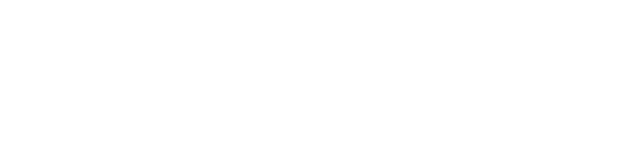
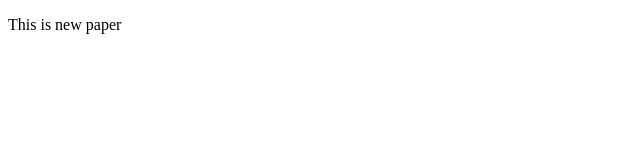
Before and after one commit to builehongthang/GIT, a plain HTML site: page index.html in a window 1280 px wide. Shown: the whole page, without its empty margins (0-640 px from the left). Drawn offline with Linux system fonts and the light colour scheme.

Commit message:
Update index.html
update thẻ p

```diff
--- a/index.html
+++ b/index.html
@@ -7,6 +7,7 @@
     <title>Document</title>
 </head>
 <body>
+    <p> This is new paper </p>
 
 </body>
 </html>
```
